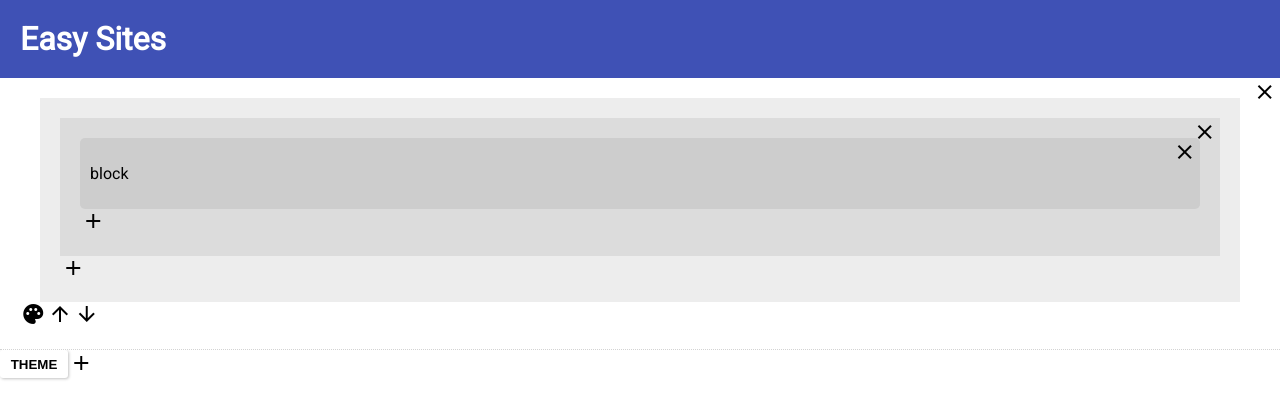
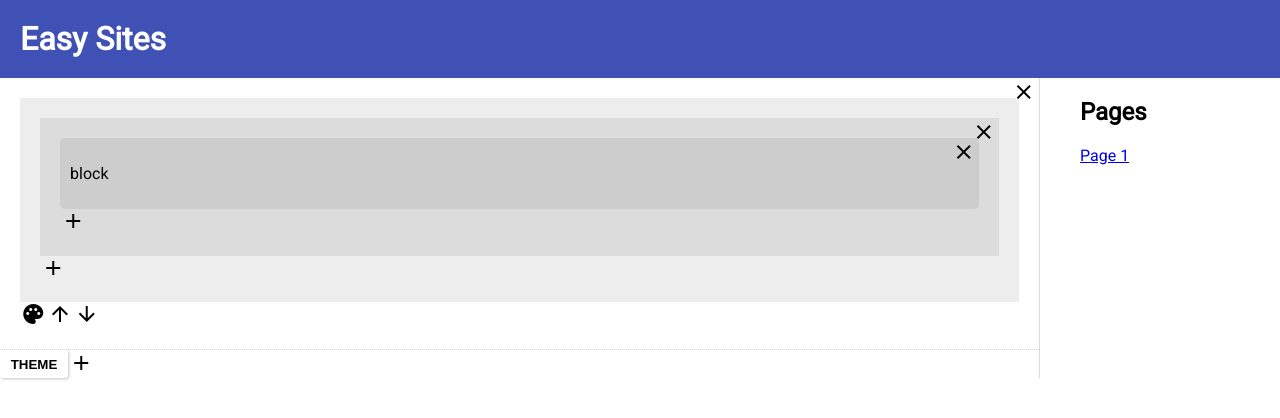
Before and after one commit to Droces/easy-sites, an Angular app: page /page/1 in a window 1280 px wide. Before the commit this address led to /. Shown: the top 418 px of the page. Built offline with nearby package versions, Linux system fonts and the light colour scheme.

Commit message:
Added routing and pages list in sidebar

```diff
--- a/src/app/app-routing.module.ts
+++ b/src/app/app-routing.module.ts
@@ -1,7 +1,12 @@
 import { NgModule } from '@angular/core';
 import { Routes, RouterModule } from '@angular/router';
 
-const routes: Routes = [];
+import { PageComponent } from './page/page.component';
+
+const routes: Routes = [
+  { path: '', redirectTo: '/page/1', pathMatch: 'full' },
+  { path: 'page/:id', component: PageComponent }
+];
 
 @NgModule({
   imports: [RouterModule.forRoot(routes)],
--- a/src/app/app.component.html
+++ b/src/app/app.component.html
@@ -1,6 +1,10 @@
 <header>
   <h1>Easy Sites</h1>
 </header>
-<app-page></app-page>
-
-<router-outlet></router-outlet>
+<div id="main-and-sidebar">
+  <router-outlet></router-outlet>
+  <aside>
+    <h2>Pages</h2>
+    <app-pages-list></app-pages-list>
+  </aside>
+</div>
--- a/src/app/app.component.scss
+++ b/src/app/app.component.scss
@@ -7,3 +7,22 @@
   color: white;
   padding: 20px;
 }
+[id="main-and-sidebar"] {
+  display: flex;
+
+  & > * {
+    flex: 1 1 auto;
+  }
+  router-outlet {
+    display: none;
+  }
+  aside {
+    width: 200px;
+    flex-grow: 0;
+  }
+}
+
+aside {
+  border-left: solid 1px #dadada;
+  padding-left: 40px;
+}
--- a/src/app/app.component.ts
+++ b/src/app/app.component.ts
@@ -1,7 +1,6 @@
 import { Component } from '@angular/core';
 
-import { PageComponent } from './page/page.component';
-import { SectionComponent } from './section/section.component';
+import { PagesListComponent } from './pages-list/pages-list.component';
 
 @Component({
   selector: 'app-root',
--- a/src/app/app.module.ts
+++ b/src/app/app.module.ts
@@ -7,6 +7,7 @@
 import { SectionComponent } from './section/section.component';
 import { GroupComponent } from './group/group.component';
 import { BlockComponent } from './block/block.component';
+import { PagesListComponent } from './pages-list/pages-list.component';
 
 @NgModule({
   declarations: [
@@ -14,7 +15,8 @@
     PageComponent,
     SectionComponent,
     GroupComponent,
-    BlockComponent
+    BlockComponent,
+    PagesListComponent
   ],
   imports: [
     BrowserModule,
--- a/src/app/page.service.ts
+++ b/src/app/page.service.ts
@@ -16,4 +16,13 @@
   getPages(): Page[] {
     return PAGES;
   }
+
+  getPage(id: number): Page {
+    for(let page of PAGES) {
+      if (page.id == id) {
+        return page;
+      }
+    }
+    return null;
+  }
 }
--- a/src/app/page/page.component.ts
+++ b/src/app/page/page.component.ts
@@ -1,4 +1,6 @@
 import { Component, OnInit } from '@angular/core';
+import { ActivatedRoute } from '@angular/router';
+import { Location } from '@angular/common';
 
 import { PageService } from '../page.service';
 
@@ -14,15 +16,20 @@
   page: Page;
   theme: string;
 
-  constructor(public pageService: PageService) { }
+  constructor(public pageService: PageService,
+    private route: ActivatedRoute,
+    private location: Location) {
+  }
 
   ngOnInit(): void {
-    this.getPage();
+    const id = +this.route.snapshot.paramMap.get('id');
+    this.getPage(id);
     this.theme = "blue"
   }
 
-  getPage(): void {
-    this.page = this.pageService.getPages()[0];
+  getPage(id: number): void {
+    // @todo use id
+    this.page = this.pageService.getPage(id);
   }
 
   changeTheme(): void {
--- /dev/null
+++ b/src/app/pages-list/pages-list.component.html
@@ -0,0 +1,5 @@
+<ul class="pages">
+  <li *ngFor="let page of pages">
+    <a routerLink="/page/{{ page.id }}">{{ page.title }}</a>
+  </li>
+</ul>
--- /dev/null
+++ b/src/app/pages-list/pages-list.component.scss
@@ -0,0 +1,11 @@
+ul.pages {
+  padding-left: 0;
+
+  li {
+    list-style-type: none;
+
+    a {
+      // text-decoration: none;
+    }
+  }
+}
--- /dev/null
+++ b/src/app/pages-list/pages-list.component.ts
@@ -0,0 +1,21 @@
+import { Component, OnInit } from '@angular/core';
+
+import { PageService } from '../page.service';
+
+import { Page } from '../page';
+
+@Component({
+  selector: 'app-pages-list',
+  templateUrl: './pages-list.component.html',
+  styleUrls: ['./pages-list.component.scss']
+})
+export class PagesListComponent implements OnInit {
+  pages: Page[];
+
+  constructor(public pageService: PageService) { }
+
+  ngOnInit() {
+    this.pages = this.pageService.getPages();
+  }
+
+}
--- a/src/styles/_elements.scss
+++ b/src/styles/_elements.scss
@@ -38,3 +38,6 @@
   top: 2px;
   right: 2px;
 }
+app-page {
+  flex: 1 1 auto;
+}
```
Also changed, not shown: 1 other file (tests, documents, lock files or other folders).
